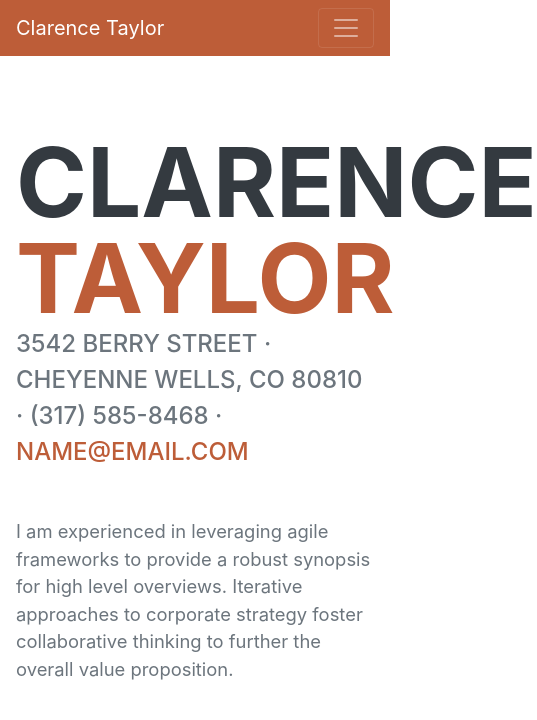
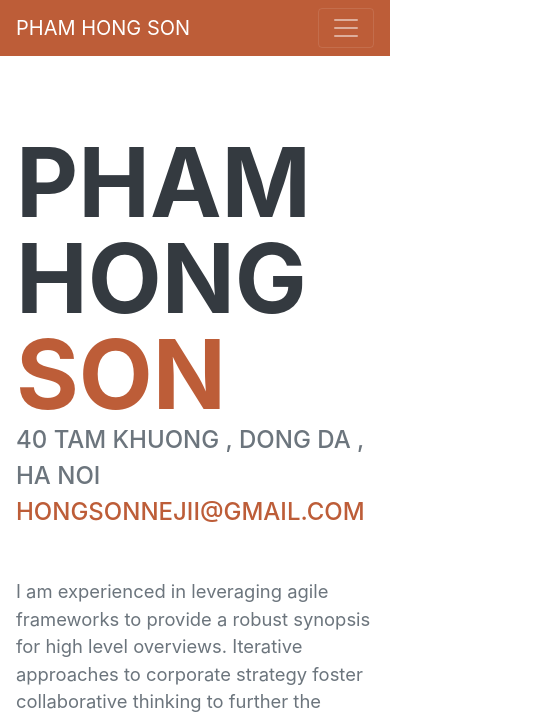
Before and after one commit to hongsonnejii97/about-me, a plain HTML site: page index.html in a window 390 px wide. Shown: the top 720 px of the page, 537 px wide, since content can reach past the window. Drawn offline with nearby package versions, Linux system fonts and the light colour scheme; a web font is replaced by a local one.

Commit message:
Publish fist static website

```diff
--- a/index.html
+++ b/index.html
@@ -19,7 +19,7 @@
         <!-- Navigation-->
         <nav class="navbar navbar-expand-lg navbar-dark bg-primary fixed-top" id="sideNav">
             <a class="navbar-brand js-scroll-trigger" href="#page-top">
-                <span class="d-block d-lg-none">Clarence Taylor</span>
+                <span class="d-block d-lg-none">PHAM HONG SON</span>
                 <span class="d-none d-lg-block"><img class="img-fluid img-profile rounded-circle mx-auto mb-2" src="assets/img/profile.jpg" alt="" /></span>
             </a>
             <button class="navbar-toggler" type="button" data-toggle="collapse" data-target="#navbarSupportedContent" aria-controls="navbarSupportedContent" aria-expanded="false" aria-label="Toggle navigation"><span class="navbar-toggler-icon"></span></button>
@@ -40,19 +40,19 @@
             <section class="resume-section" id="about">
                 <div class="resume-section-content">
                     <h1 class="mb-0">
-                        Clarence
-                        <span class="text-primary">Taylor</span>
+                        Pham Hong
+                        <span class="text-primary">Son</span>
                     </h1>
                     <div class="subheading mb-5">
-                        3542 Berry Street · Cheyenne Wells, CO 80810 · (317) 585-8468 ·
-                        <a href="mailto:name@email.com">name@email.com</a>
+                        40 Tam Khuong , Dong Da , Ha Noi
+                        <a href="mailto:hongsonnejii@gmail.com">hongsonnejii@gmail.com</a>
                     </div>
                     <p class="lead mb-5">I am experienced in leveraging agile frameworks to provide a robust synopsis for high level overviews. Iterative approaches to corporate strategy foster collaborative thinking to further the overall value proposition.</p>
                     <div class="social-icons">
                         <a class="social-icon" href="#"><i class="fab fa-linkedin-in"></i></a>
-                        <a class="social-icon" href="#"><i class="fab fa-github"></i></a>
+                        <a class="social-icon" href="https://github.com/hongsonnejii97" target="_blank"><i class="fab fa-github"></i></a>
                         <a class="social-icon" href="#"><i class="fab fa-twitter"></i></a>
-                        <a class="social-icon" href="#"><i class="fab fa-facebook-f"></i></a>
+                        <a class="social-icon" href="https://www.facebook.com/son.phamhong.0208" target="_blank"><i class="fab fa-facebook-f"></i></a>
                     </div>
                 </div>
             </section>
```
